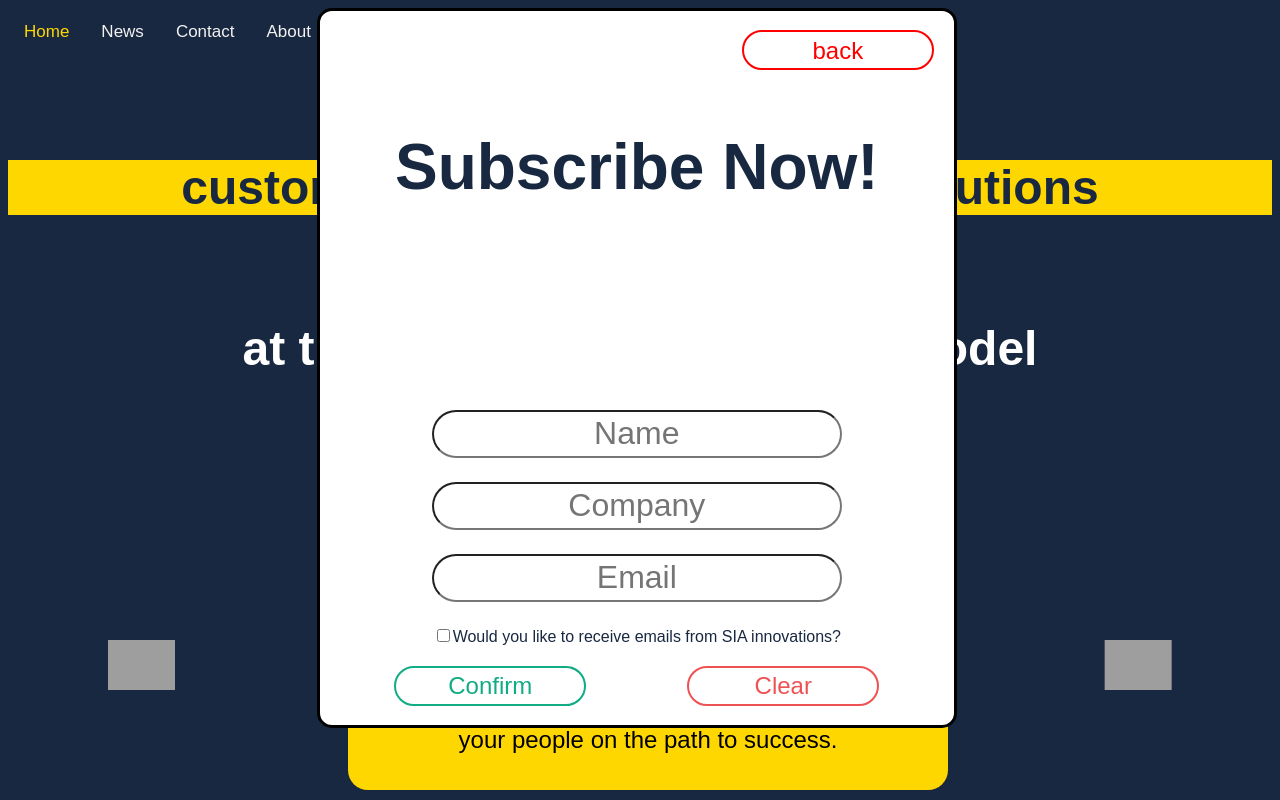
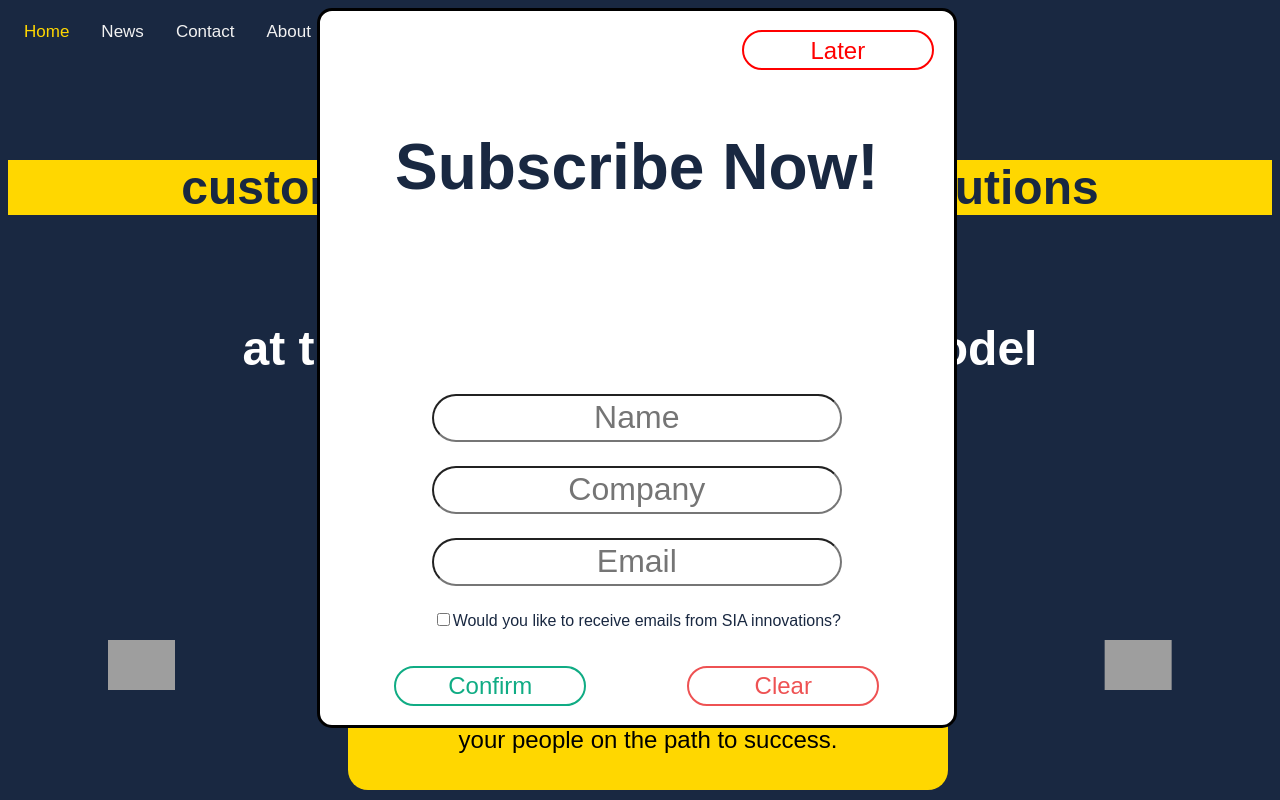
Before and after one commit to HaopengSun/newsletter, a React (Create React App) app: page / in a window 1280 px wide. Shown: the top 800 px of the page. Built offline with nearby package versions, Linux system fonts and the light colour scheme; grey boxes are pictures that could not be loaded.

Commit message:
checked box

```diff
--- a/src/conponents/form/Form.jsx
+++ b/src/conponents/form/Form.jsx
@@ -9,18 +9,13 @@ export default function Form(props) {
   const [name, setName] = useState('')
   const [company, setCompany] = useState('')
   const [email, setEmail] = useState('')
-
-  const [userInfo, setUserInfo] = useState({
-    name: "",
-    company: "",
-    email: ""
-  })
+  const [subscribe, setSubscribe] = useState(false)
 
   const [error, setError] = useState(false)
   const [errorMsg, setErrorMsg] = useState('')
 
   function confirm(){
-    console.log(name, company, email)
+    console.log(name, company, email, subscribe)
   }
 
   function validation(){
@@ -44,13 +39,14 @@ export default function Form(props) {
     setName('')
     setCompany('')
     setEmail('')
+    setSubscribe(false)
   }
 
   console.log(error)
 
   return <section className="subscribe" style={props.style}>
       <div className="back" >
-        <Button close onClick={props.handleChat}>back</Button>
+        <Button close onClick={props.handleChat}>Later</Button>
       </div>
       <h1 className="title">Subscribe Now!</h1>
       <form autoComplete="off" className="subscribe_form" onSubmit={event => {
@@ -66,7 +62,7 @@ export default function Form(props) {
           <Input setValue={setCompany} value={company} placeholder="Company"/>
           <Input setValue={setEmail} value={email} placeholder="Email"/>
           <div className="checkbox">
-            <input type="checkbox" value="Bike" />
+            <Input type="checkbox"  setValue={setSubscribe} value={subscribe} placeholder="Email"/>
             <label for="vehicle1">Would you like to receive emails from SIA innovations?</label><br></br>
           </div>
         </div>
--- a/src/conponents/input/Input.jsx
+++ b/src/conponents/input/Input.jsx
@@ -2,12 +2,13 @@ import React from "react";
 import "./Input.scss";
 
 export default function Input(props) {
+  const className = props.type ? "checkbox" : "subscribe-form"
   return (
       <input
         type={props.type ? props.type : "text"}
-        className="subscribe-form"
+        className={className}
         placeholder={props.placeholder}
-        onChange={e => props.setValue(e.target.value)}
+        onChange={e => props.setValue(props.type ? e.target.checked : e.target.value)}
         value={props.value}
       ></input>
   );
--- a/src/conponents/input/Input.scss
+++ b/src/conponents/input/Input.scss
@@ -23,3 +23,7 @@
     color: transparent;
   }
 }
+
+.checkbox{
+  font-size: 16px;
+}
```
